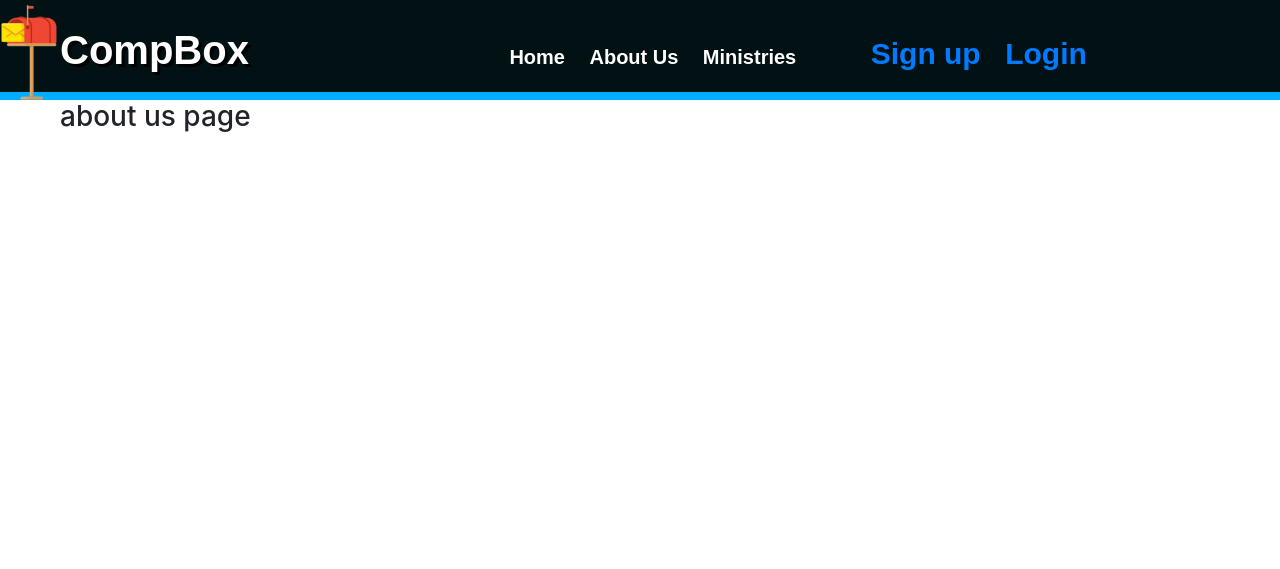
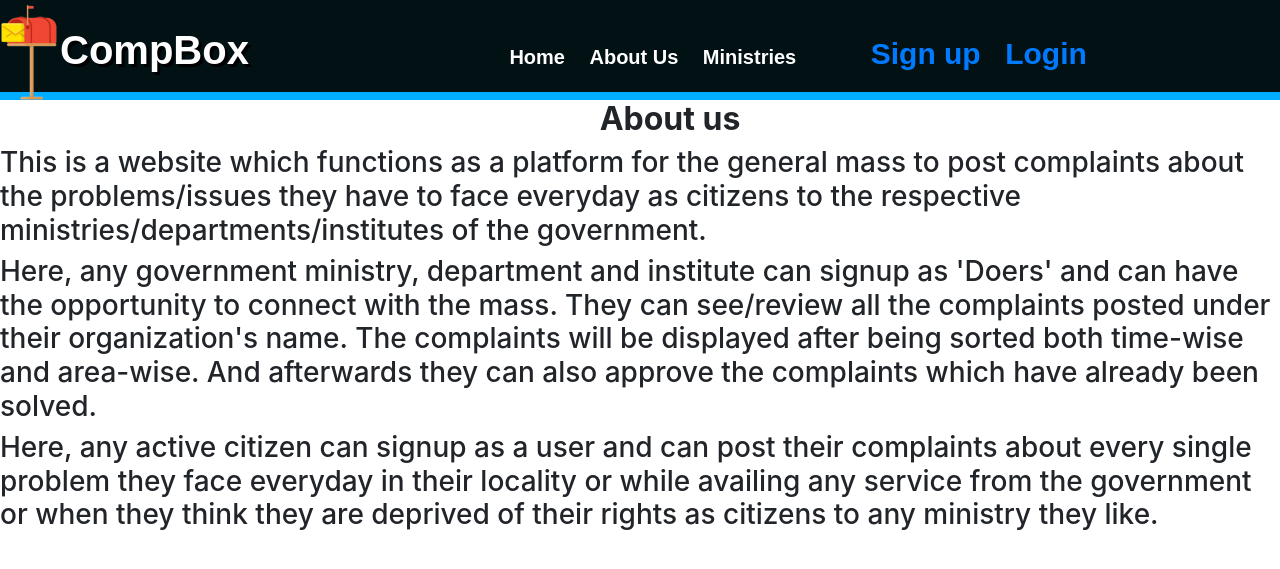
Before and after one commit to tasfia37/Compbox, a Django app: template complain/templates/complain/aboutus.html in a window 1280 px wide. Shown: the top 569 px of the page. Run offline with Django 3.2, Linux system fonts and the light colour scheme; the template is opened without the code that fills it, so the values that code supplies are empty; some libraries are stand-ins or nearby versions.

Commit message:
AboutUs.html implemented

```diff
--- a/complain/templates/complain/aboutus.html
+++ b/complain/templates/complain/aboutus.html
@@ -3,6 +3,14 @@
 {%block content%}
 {%load static%}
 
-<h3>about us page</h3>
-
+<h2 style="text-align: center;"><b>About us</b></h2>
+<h3>This is a website which functions as a platform for the general mass to post complaints about the problems/issues
+    they have to face everyday as citizens to the respective ministries/departments/institutes of the government. </h3>
+<h3>Here, any government ministry, department and institute can signup as 'Doers' and can have the opportunity to
+   connect with the mass. They can see/review all the complaints posted under their organization's name. The complaints will be displayed after being sorted both time-wise and area-wise.
+And afterwards they can also approve the complaints which have already been solved.</h3>
+<h3>Here, any active citizen can signup as a user and can post their complaints about every single problem they face everyday in their locality
+    or while availing any service from the government or when they think they are deprived of their rights as citizens to any ministry they like. </h3>
+<br>
+<br>
 {% endblock %}
```
